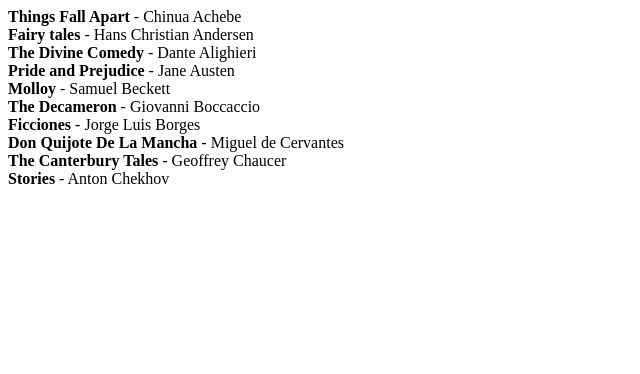
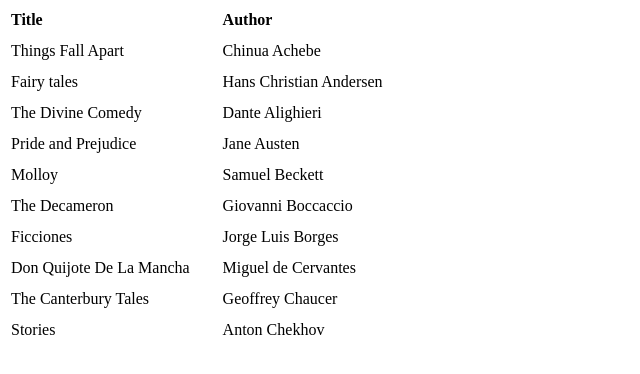
Before and after one commit to alekschyla/library-project, a React (Create React App) app: page / in a window 1280 px wide. Shown: the top 374 px of the page, without its empty margins (0-640 px from the left). Built offline with nearby package versions, Linux system fonts and the light colour scheme.

Commit message:
Change list to HTML table.

```diff
--- a/src/Library/Book.js
+++ b/src/Library/Book.js
@@ -2,9 +2,10 @@ import React from 'react';
 
 const Book = ({book}) => {
     return (
-        <div>
-            <strong>{book.title}</strong> - {book.author}
-        </div>
+        <tr>
+            <td>{book.title}</td>
+            <td>{book.author}</td>
+        </tr>
     );
 };
 
--- /dev/null
+++ b/src/Library/Labels.js
@@ -0,0 +1,12 @@
+import React from 'react';
+
+const Labels = () => {
+    return (
+        <tr>
+            <th>Title</th>
+            <th>Author</th>
+        </tr>
+    );
+};
+
+export default Labels;
--- a/src/Library/Library.js
+++ b/src/Library/Library.js
@@ -1,9 +1,12 @@
 import React from 'react';
 import Book from "./Book";
+import Labels from "./Labels";
 
 const Library = (props) => {
     return (
-        <div>
+        <table>
+            <tbody>
+            <Labels/>
             {
                 props.library.length !== 0 &&
                 Object.entries( props.library).map(
@@ -15,7 +18,8 @@ const Library = (props) => {
                     )
                 )
             }
-        </div>
+            </tbody>
+        </table>
     );
 };
 
--- /dev/null
+++ b/src/index.css
@@ -0,0 +1,8 @@
+th {
+    text-align: left;
+    padding-bottom: 10px;
+}
+tr, td {
+    padding-right: 30px;
+    padding-bottom: 10px;
+}
--- a/src/index.js
+++ b/src/index.js
@@ -1,5 +1,6 @@
 import React from 'react';
 import ReactDOM from 'react-dom';
+import './index.css'
 import {store} from './store'
 import { Provider } from 'react-redux'
 import App from './App';
```
